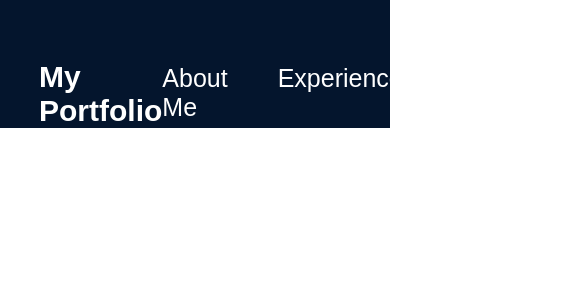
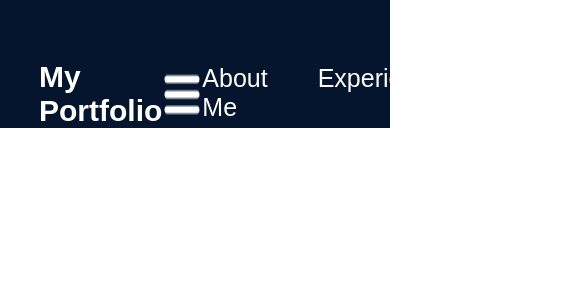
Before and after one commit to dvirdi01/PortfolioWesbite, a React (Vite) app in the folder WebsiteTrial2/: page / in a window 390 px wide. Shown: the top 300 px of the page, 585 px wide, since content can reach past the window. Built offline with nearby package versions, Linux system fonts and the light colour scheme.

Commit message:
put hamburger menu image on screen

```diff
--- a/WebsiteTrial2/src/components/navbar/Navbar.jsx
+++ b/WebsiteTrial2/src/components/navbar/Navbar.jsx
@@ -1,10 +1,12 @@
 import React, {useState} from 'react'
 import styles from "./Navbar.module.css"
+import { getImageURL } from '../../utils';
 
 export const Navbar = () => {
   return <nav className= {styles.navbar}>
     <a className = {styles.title} href="/">My Portfolio</a> {/* Will take me to main home page when I click on portfolio */}
     <div className= {styles.menu}> {/* div containing my navbar */}
+        <img className = {styles.menuButton} src= {getImageURL("navbar/menuIcon.png")} alt="menu-button" />
         <ul className= {styles.menuItems}>
             <li> <a href="#about">About Me</a></li>
             <li> <a href="#experience">Experience</a></li>
--- /dev/null
+++ b/WebsiteTrial2/src/utils.js
@@ -0,0 +1,4 @@
+// returns path of image
+export const getImageURL = (path) => {
+    return new URL(`/assets/${path}`, import.meta.url).href;
+}
```
Also changed, not shown: WebsiteTrial2/assets/navbar/menuIcon.png (added).
